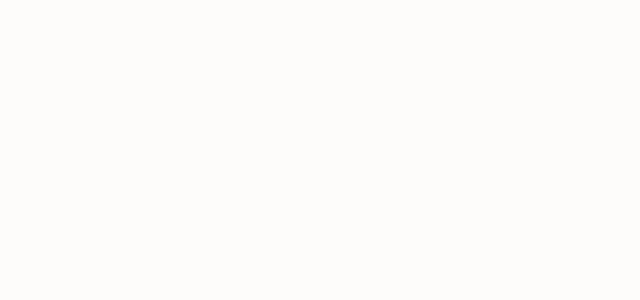
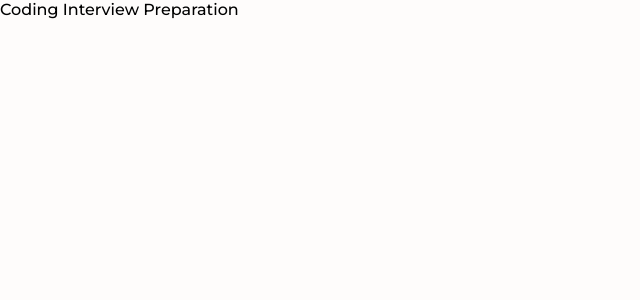
Before and after one commit to Tanushree227/coding_preparation, a React (Create React App) app: page / in a window 1280 px wide. Before the commit this address had no page. Shown: the top 300 px of the page, without its empty margins (0-640 px from the left). Built offline with nearby package versions, Linux system fonts and the light colour scheme.

Commit message:
adding landing page

```diff
--- a/src/App.js
+++ b/src/App.js
@@ -3,10 +3,12 @@
 import Week3 from "./pages/Week3";
 import Week4 from "./pages/Week4";
 import Week2 from "./pages/Week2";
+import Home from "./pages/Home";
 
 function App() {
   return (
     <Routes>
+      <Route path="/" element={<Home />} />
       <Route path="/week1" element={<Week1 />} />
       <Route path="/week2" element={<Week2 />} />
       <Route path="/week3" element={<Week3 />} />
--- /dev/null
+++ b/src/pages/Home.js
@@ -0,0 +1,7 @@
+import React from 'react'
+
+export default function Home() {
+  return (
+    <div>Coding Interview Preparation</div>
+  )
+}
```
